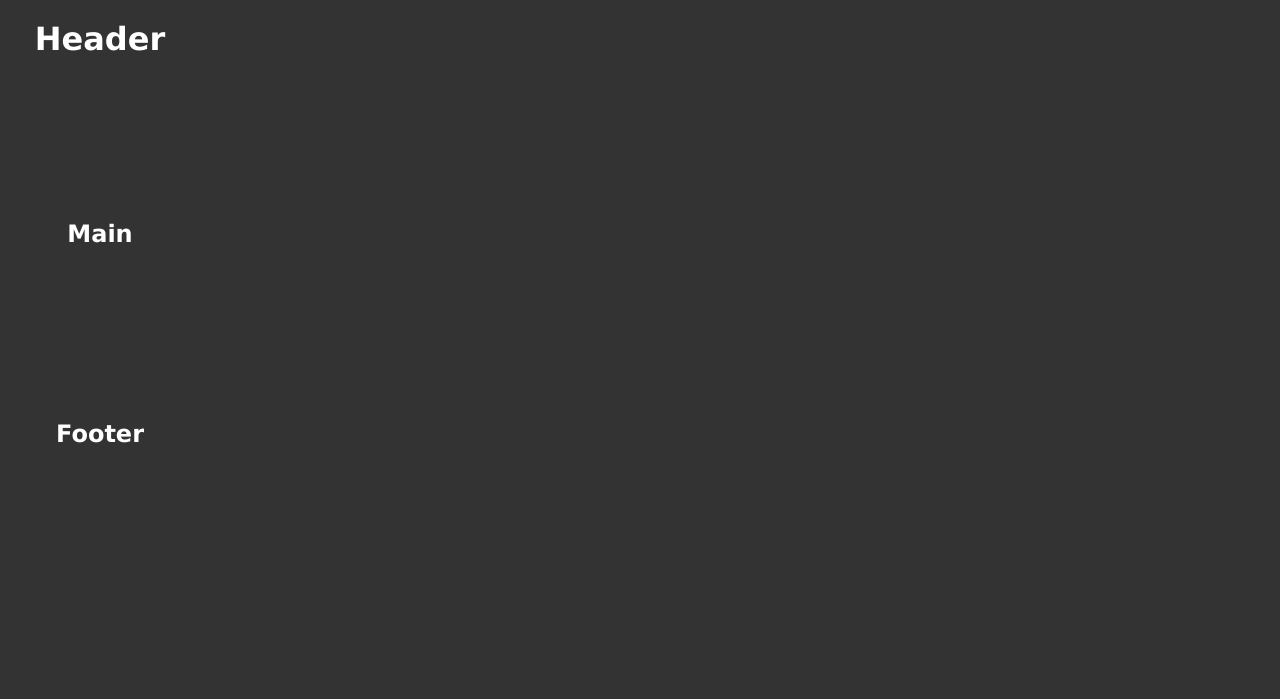
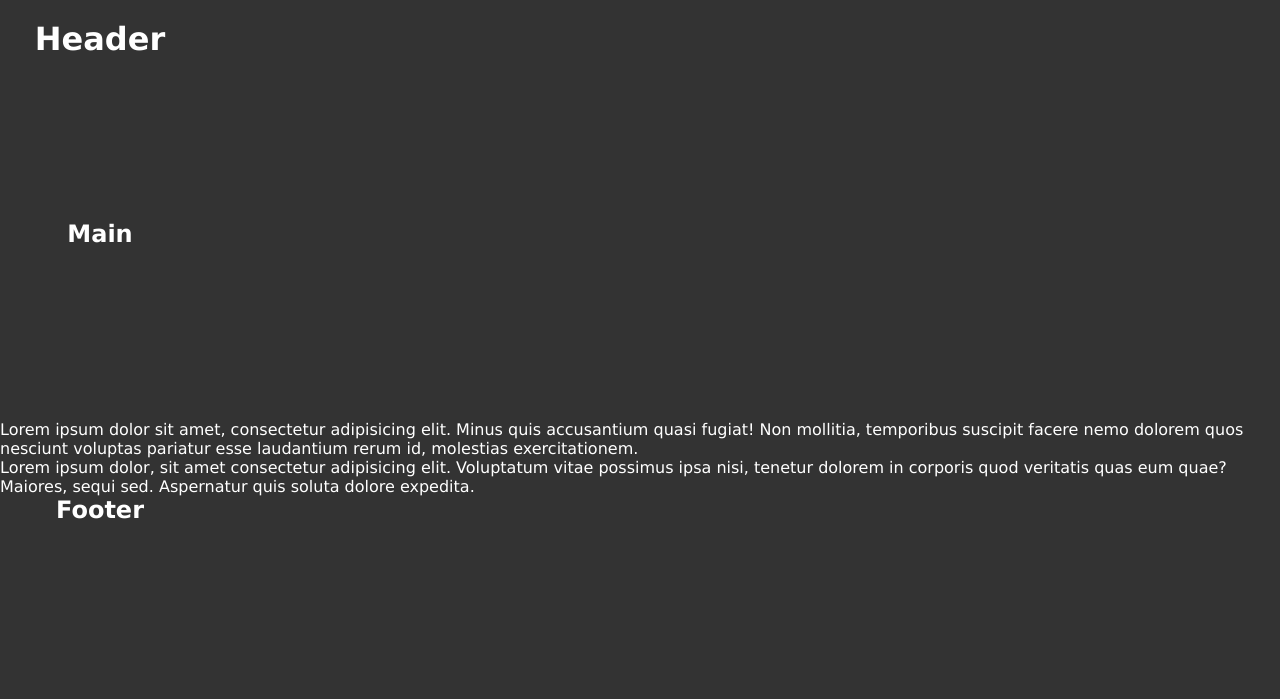
Before and after one commit to corde177/repo-clone, a plain HTML site: page index.html in a window 1280 px wide. Drawn offline with Linux system fonts and the light colour scheme.

Commit message:
Adicionando paragrafo

```diff
--- a/index.html
+++ b/index.html
@@ -12,6 +12,8 @@
      </header>
      <main>
         <h2>Main</h2>
+        <p>Lorem ipsum dolor sit amet, consectetur adipisicing elit. Minus quis accusantium quasi fugiat! Non mollitia, temporibus suscipit facere nemo dolorem quos nesciunt voluptas pariatur esse laudantium rerum id, molestias exercitationem.</p>
+        <p>Lorem ipsum dolor, sit amet consectetur adipisicing elit. Voluptatum vitae possimus ipsa nisi, tenetur dolorem in corporis quod veritatis quas eum quae? Maiores, sequi sed. Aspernatur quis soluta dolore expedita.</p>
      </main>
      <footer>
         <h2>Footer</h2>
```
